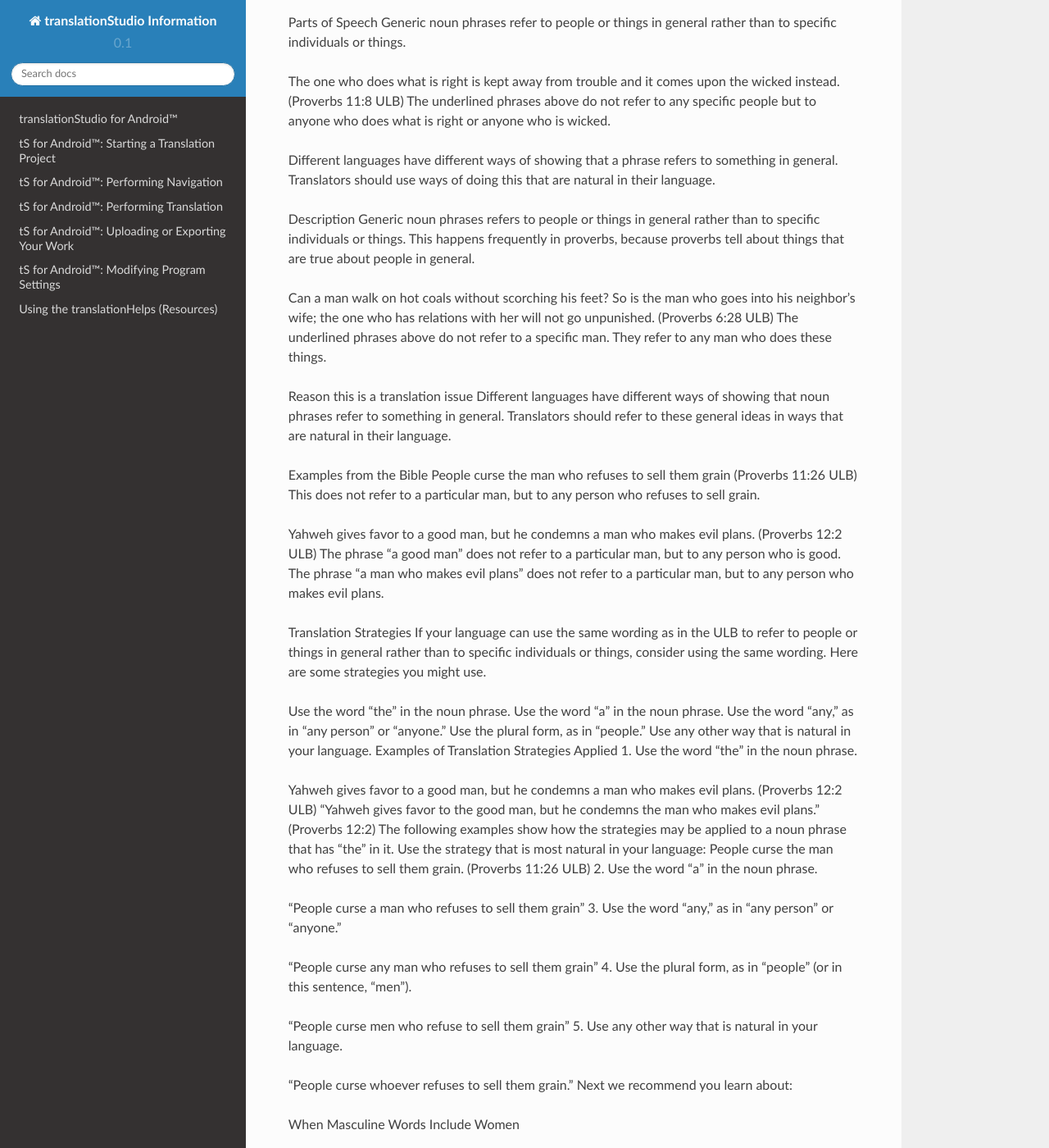
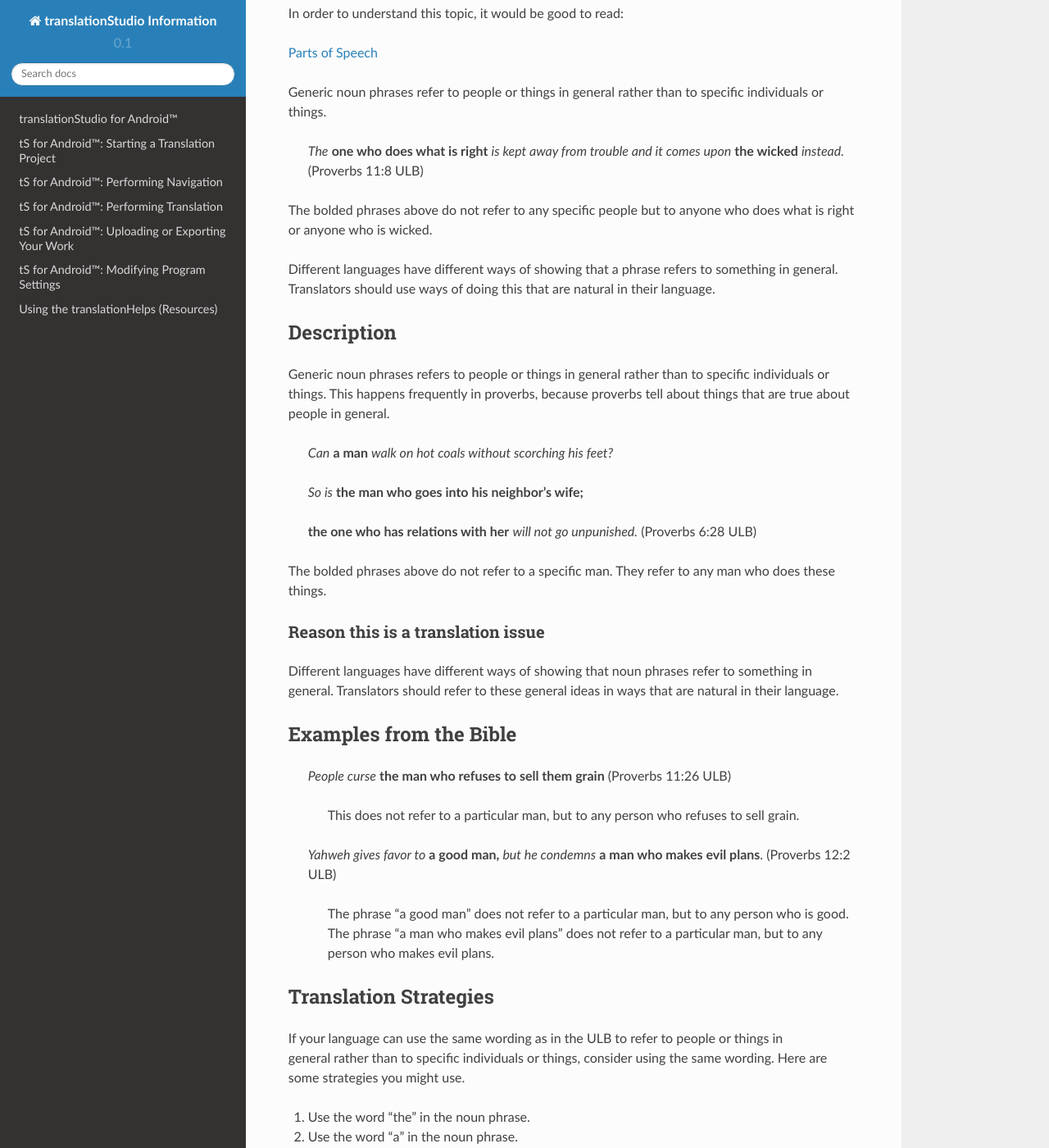
Before and after one commit to unfoldingWord-dev/translationStudio-Info, a Sphinx documentation site: the page built from docs/GenericNounPhrases.rst, in a window 1280 px wide and 1400 px high, scrolled down 203 px. Shown: the whole window at 82% size. Built offline with Sphinx 7.4.7 and the Read the Docs theme 2.0.0, drawn with Linux system fonts in a browser that asks for light colours; pages that are not in the unit, such as notebooks, are missing from menus; some of the changed text lies outside the part shown.

Commit message:
Update GenericNounPhrases.rst

```diff
--- a/docs/GenericNounPhrases.rst
+++ b/docs/GenericNounPhrases.rst
@@ -1,61 +1,93 @@
 Generic Noun Phrases
+=====================
+
 This answers the question: What are generic noun phrases and how can I translate them?
 
 In order to understand this topic, it would be good to read:
 
-Parts of Speech
+`Parts of Speech <https://github.com/unfoldingWord-dev/translationStudio-Info/blob/master/docs/PartsOfSpeech.rstd>`_
+
 Generic noun phrases refer to people or things in general rather than to specific individuals or things.
 
-The one who does what is right is kept away from trouble and it comes upon the wicked instead. (Proverbs 11:8 ULB)
-The underlined phrases above do not refer to any specific people but to anyone who does what is right or anyone who is wicked.
+  *The* **one who does what is right** *is kept away from trouble and it comes upon* **the wicked** *instead.* (Proverbs 11:8 ULB)
+
+The bolded phrases above do not refer to any specific people but to anyone who does what is right or anyone who is wicked.
 
 Different languages have different ways of showing that a phrase refers to something in general. Translators should use ways of doing this that are natural in their language.
 
 Description
+-----------
+
 Generic noun phrases refers to people or things in general rather than to specific individuals or things. This happens frequently in proverbs, because proverbs tell about things that are true about people in general.
 
-Can a man walk on hot coals without scorching his feet?
-So is the man who goes into his neighbor's wife;
-the one who has relations with her will not go unpunished. (Proverbs 6:28 ULB)
-The underlined phrases above do not refer to a specific man. They refer to any man who does these things.
+  *Can* **a man** *walk on hot coals without scorching his feet?*
+
+  *So is* **the man who goes into his neighbor's wife;**
+
+  **the one who has relations with her** *will not go unpunished.* (Proverbs 6:28 ULB)
+
+The bolded phrases above do not refer to a specific man. They refer to any man who does these things.
 
 Reason this is a translation issue
+^^^^^^^^^^^^^^^^^^^^^^^^^^^^^^^^^^
+
 Different languages have different ways of showing that noun phrases refer to something in general. Translators should refer to these general ideas in ways that are natural in their language.
 
 Examples from the Bible
-People curse the man who refuses to sell them grain (Proverbs 11:26 ULB)
-This does not refer to a particular man, but to any person who refuses to sell grain.
+-----------------------
 
-Yahweh gives favor to a good man, but he condemns a man who makes evil plans. (Proverbs 12:2 ULB)
-The phrase "a good man" does not refer to a particular man, but to any person who is good. The phrase "a man who makes evil plans" does not refer to a particular man, but to any person who makes evil plans.
+  *People curse* **the man who refuses to sell them grain** (Proverbs 11:26 ULB)
+
+    This does not refer to a particular man, but to any person who refuses to sell grain.
+
+  *Yahweh gives favor to* **a good man,** *but he condemns* **a man who makes evil plans**. (Proverbs 12:2 ULB)
+
+    The phrase "a good man" does not refer to a particular man, but to any person who is good. The phrase "a man who makes evil plans" does not refer to a particular man, but to any person who makes evil plans.
 
 Translation Strategies
+----------------------
+
 If your language can use the same wording as in the ULB to refer to people or things in general rather than to specific individuals or things, consider using the same wording. Here are some strategies you might use.
 
-Use the word "the" in the noun phrase.
-Use the word "a" in the noun phrase.
-Use the word "any," as in "any person" or "anyone."
-Use the plural form, as in "people."
-Use any other way that is natural in your language.
-Examples of Translation Strategies Applied
 1. Use the word "the" in the noun phrase.
 
-Yahweh gives favor to a good man, but he condemns a man who makes evil plans. (Proverbs 12:2 ULB)
-"Yahweh gives favor to the good man, but he condemns the man who makes evil plans." (Proverbs 12:2)
-The following examples show how the strategies may be applied to a noun phrase that has "the" in it. Use the strategy that is most natural in your language:
-People curse the man who refuses to sell them grain. (Proverbs 11:26 ULB)
 2. Use the word "a" in the noun phrase.
 
-"People curse a man who refuses to sell them grain"
 3. Use the word "any," as in "any person" or "anyone."
 
-"People curse any man who refuses to sell them grain"
+4. Use the plural form, as in "people."
+
+5. Use any other way that is natural in your language.
+
+Examples of Translation Strategies Applied
+------------------------------------------
+
+1. Use the word "the" in the noun phrase.
+
+  *Yahweh gives favor to* **a good man,** *but he condemns* **a man who makes evil plans**. (Proverbs 12:2 ULB)
+
+    "Yahweh gives favor to the good man, but he condemns the man who makes evil plans." (Proverbs 12:2)
+
+The following examples show how the strategies may be applied to a noun phrase that has "the" in it. Use the strategy that is most natural in your language:
+
+  People curse **the man** who refuses to sell them grain. (Proverbs 11:26 ULB)
+
+2. Use the word "a" in the noun phrase.
+
+  "People curse **a man** *who refuses to sell them grain"
+
+3. Use the word "any," as in "any person" or "anyone."
+
+  "People curse **any man** who refuses to sell them grain"
+
 4. Use the plural form, as in "people" (or in this sentence, "men").
 
-"People curse men who refuse to sell them grain"
+"People curse **men** who refuse to sell them grain"
+
 5. Use any other way that is natural in your language.
 
-"People curse whoever refuses to sell them grain."
+  "People curse **whoever** refuses to sell them grain."
+
 Next we recommend you learn about:
 
-When Masculine Words Include Women
+`When Masculine Words Include Women <https://github.com/unfoldingWord-dev/translationStudio-Info/blob/master/docs/MasculineWordsIncludeWomen.rst>`_
```
